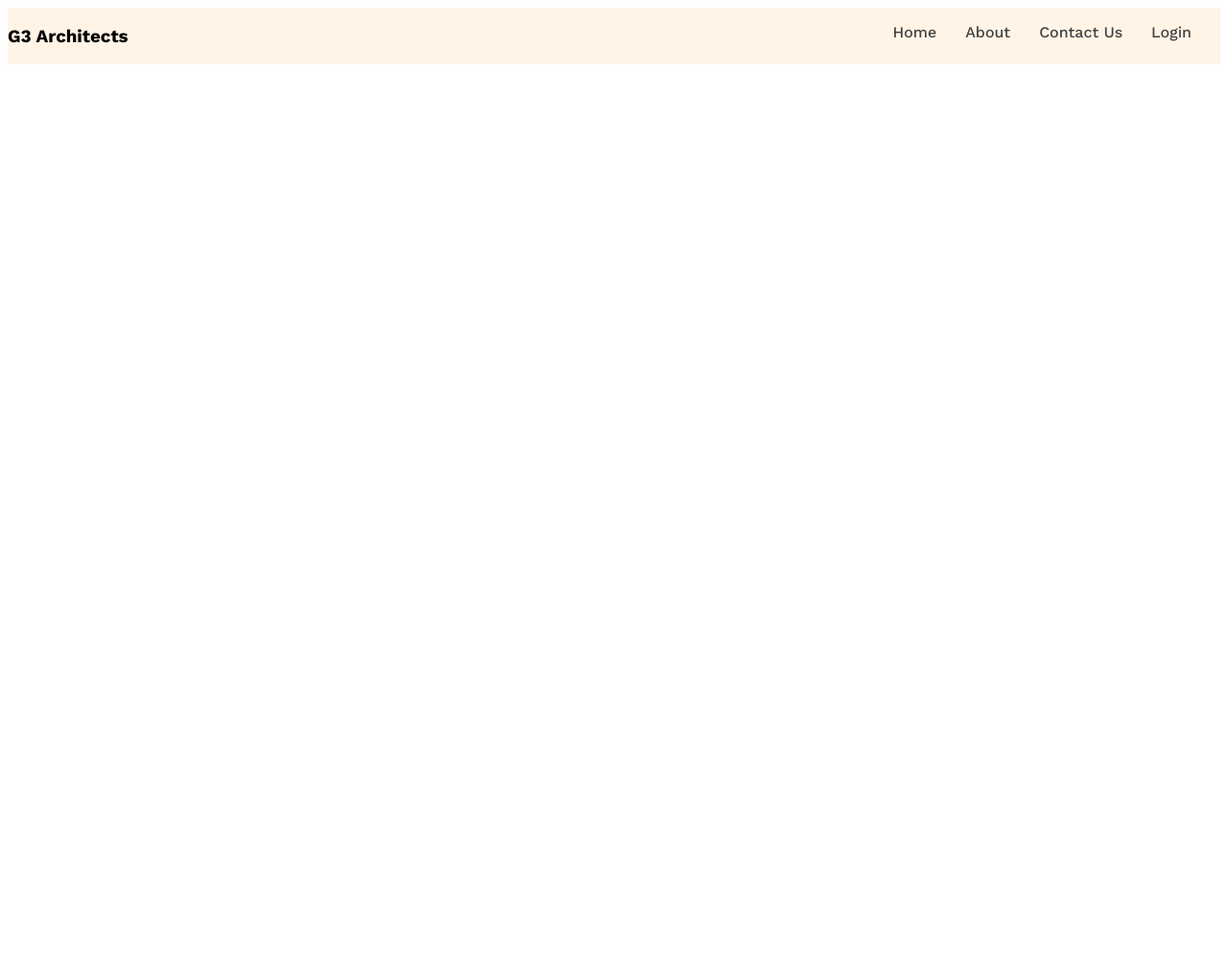
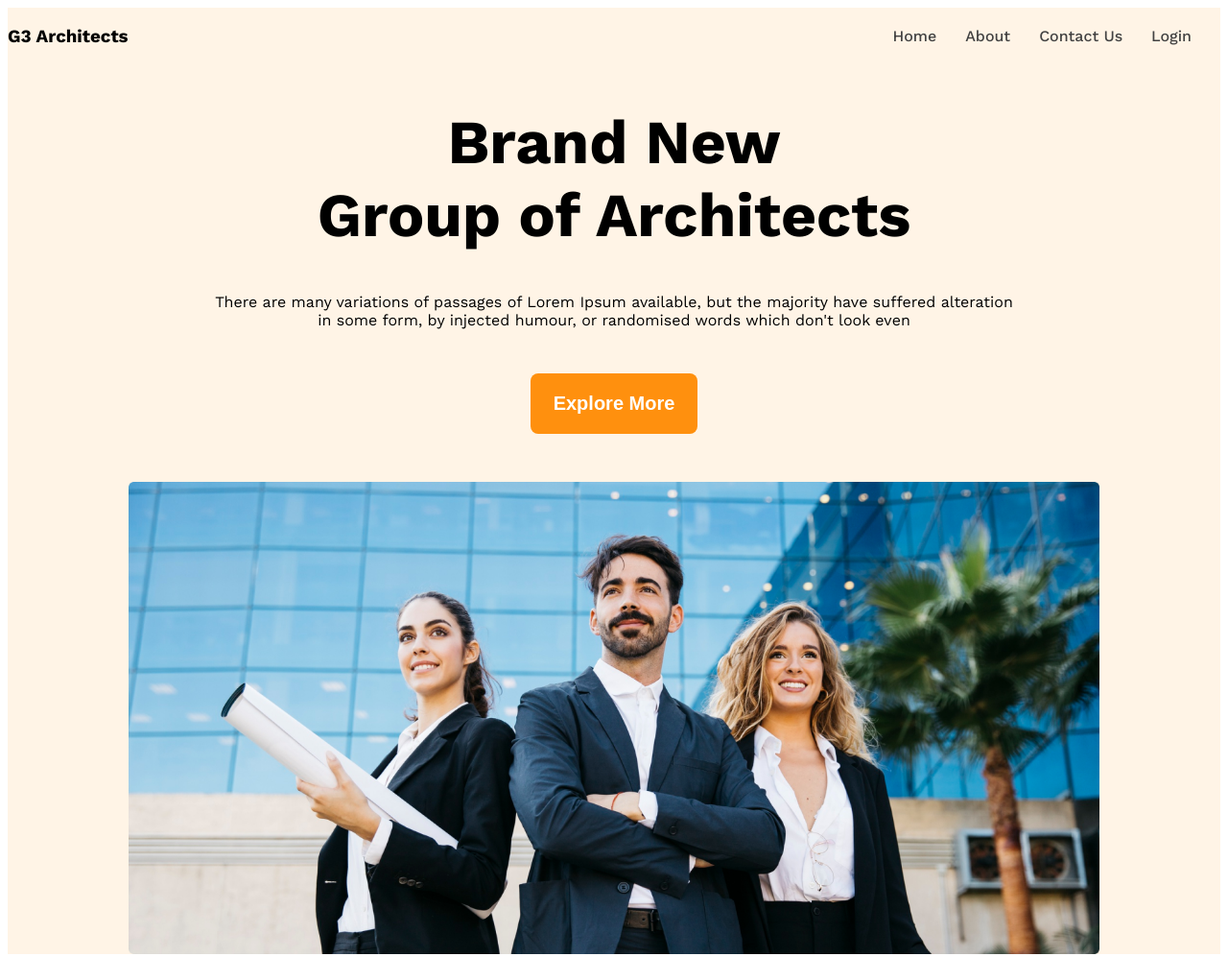
Before and after one commit to rukonuzzamantopu/g3-architect-website, a plain HTML site: page index.html in a window 1280 px wide. Shown: the whole page at 96% size. Before the commit the page ends 800 px from the top, so only its background shows below. Drawn offline with nearby package versions, Linux system fonts and the light colour scheme.

Commit message:
works benar

```diff
--- a/architects.css
+++ b/architects.css
@@ -7,6 +7,16 @@
   font-optical-sizing: auto;
   font-weight: 400;
   font-style: normal;
+}
+.btn-primary{
+  background-color: rgba(255, 144, 14, 1);
+  color: white;
+  font-weight: 600;
+  font-size: 1.25rem;
+  padding: 20px 24px;
+  border-radius: .5rem;
+  border: none;
+  margin-top: 30px;
 }
 /* shared styles */
 .display-flex{
@@ -28,6 +38,11 @@
 /* navbar related styles */
 .navbar{
   justify-content: space-between;
+  align-items: center;
+}
+.brand{
+  font-weight: 700;
+  font-size: 3rem;
 }
 .nav-item{
   list-style: none;
@@ -44,3 +59,38 @@
   max-width: 1440px;
   margin: 0 auto;
 }
+.tital{
+  text-align: center;
+
+}
+/* banner relate styles */
+.banner-content{
+  max-width: 850px;
+  margin: 0 auto;
+  text-align: center;
+  margin-bottom: 50px;
+}
+.banner-title{
+  font-weight: 700;
+  font-size: 4rem;
+}
+.banner-description{
+  font-weight: 400;
+  font-size: 1rem;
+}
+/* img {
+  display: block;
+  margin: 0 auto;
+} */
+.banner-img{
+  max-width: 80%;
+  display: block;
+  margin: 0 auto;
+}
+/* Responsive Medai Query */
+@media screen and (max-width: 576px) {
+  .navbar, .nav-links{
+      flex-direction: column;
+  }
+
+}
--- a/index.html
+++ b/index.html
@@ -20,9 +20,19 @@
             <li class="nav-item"><a href="" class="nav-link text-gray">Login</a></li>
 
         </ul>
+    </nav>
+    <div class="banner">
+        <div class="banner-container">
+            <div class="banner-content">
+                <h1 class="banner-title dark01">
+                    Brand New <br>Group of Architects</h1>
+                <p class="banner-description dark03">There are many variations of passages of Lorem Ipsum available, but the majority have suffered alteration in some form, by injected humour, or randomised words which don't look even</p>
+                <button class="btn-primary">Explore More</button>
+            </div>
+            <img class="banner-img" src="images/banner.png" alt="">
 
-    </nav>
 
+        </div>
     </header>
     <main>
 
```
